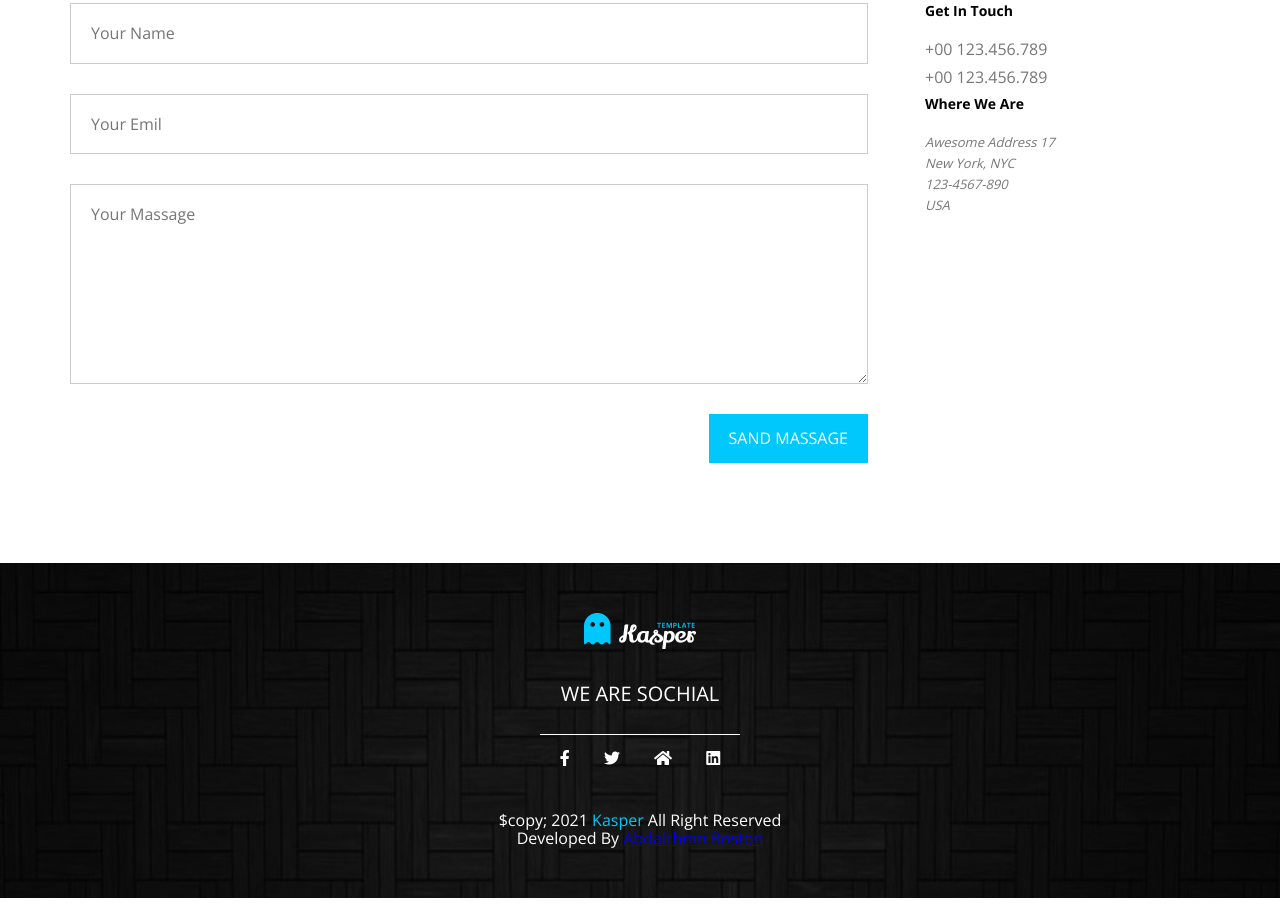
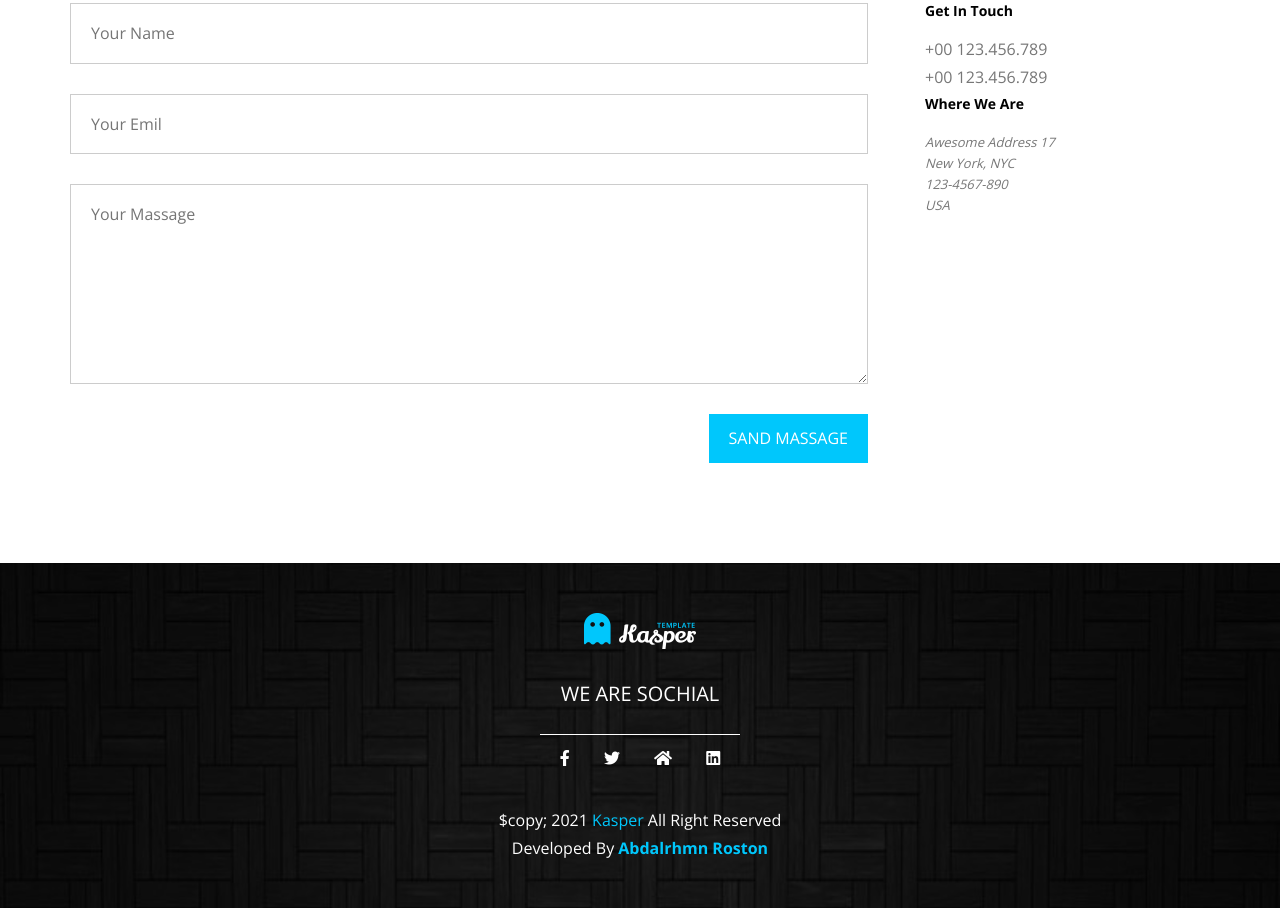
Before and after one commit to AbdalrhmnRoston/Kasper, a plain HTML site: page index.html in a window 1280 px wide. Shown: the part 7637-8545 px from the top of the page. Drawn offline with nearby package versions, Linux system fonts and the light colour scheme.

Commit message:
Update master.css

```diff
--- a/Css/master.css
+++ b/Css/master.css
@@ -1189,4 +1189,12 @@ header nav .form i {
 .footer .copyright span {
   color: var(--main-color);
 }
+.footer .dev {
+  margin-top: 10px;
+}
+.footer .dev > a {
+  color: var(--main-color);
+  font-weight: bold;
+  text-decoration: none;
+}
 /* End Footer */
```
